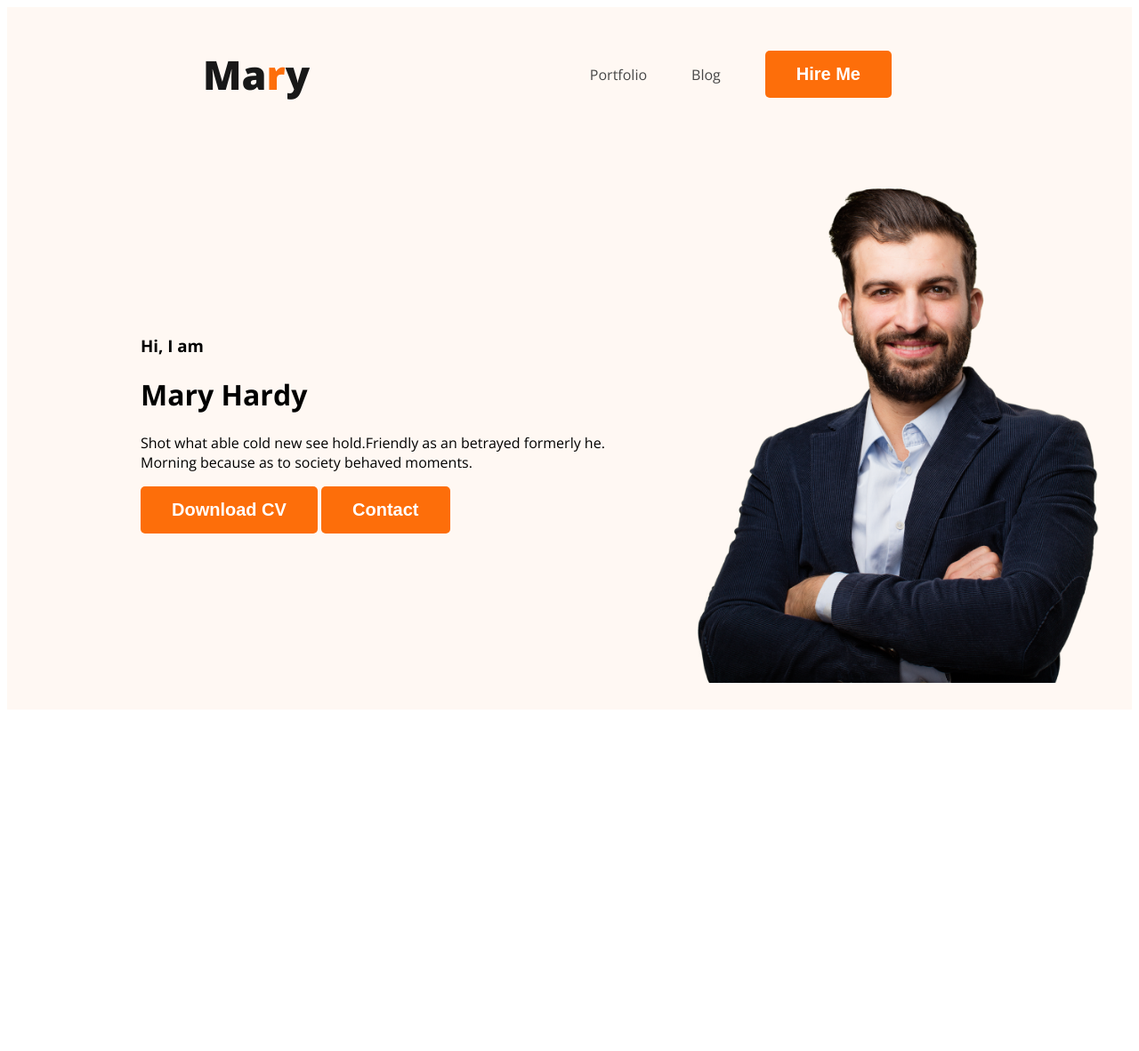
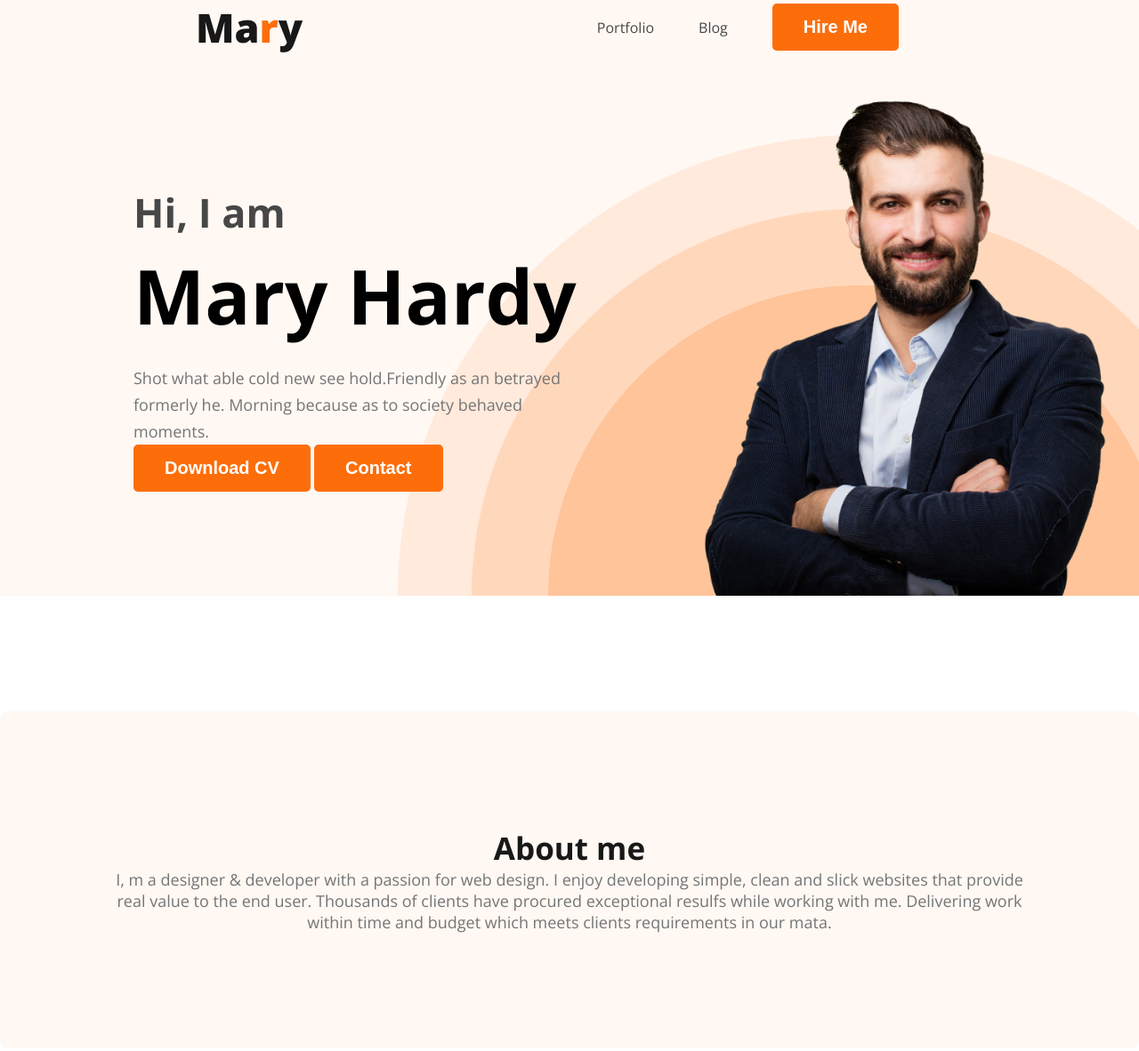
Before and after one commit to Sifat74/webdeveloper-portfoliio, a plain HTML site: page index.html in a window 1280 px wide. Shown: the whole page at 89% size. Before the commit the page ends 806 px from the top, so only its background shows below. Drawn offline with nearby package versions, Linux system fonts and the light colour scheme.

Commit message:
about section added

```diff
--- a/index.html
+++ b/index.html
@@ -25,7 +25,7 @@
             <div class="banner-content">
                 <h3 class="banner-greeting">Hi, I am</h3>
                 <h1 class="banner-title">Mary Hardy</h1>
-                <p>
+                <p class="banner-description">
                     Shot what able cold new see hold.Friendly as an betrayed formerly he. Morning because as to society
                     behaved moments.
                 </p>
@@ -36,7 +36,13 @@
         </div>
     </header>
     <main>
-
+        <section class="about">
+            <h3 class="section-title">About me</h3>
+            <p class="section-description">I, m a designer & developer with a passion for web design. I enjoy developing
+                simple, clean and slick websites that provide real value to the end user. Thousands of clients have
+                procured exceptional resulfs while working with me. Delivering work within time and budget which meets
+                clients requirements in our mata.</p>
+        </section>
     </main>
     <footer>
 
--- a/styles/style.css
+++ b/styles/style.css
@@ -1,11 +1,18 @@
 /* Common Shared Style */
-body{
+* {
+    margin: 0;
+    padding: 0;
+}
+
+body {
     font-family: 'Open Sans', sans-serif;
 }
-.text-primary{
+
+.text-primary {
     color: #FD6E0A;
 }
-.btn-primary{
+
+.btn-primary {
     border-radius: 5px;
     background: #FD6E0A;
     border: 0;
@@ -14,39 +21,100 @@ body{
     font-weight: 700;
     padding: 15px 35px;
 }
+
+.section-title {
+    color: #181818;
+    text-align: center;
+    font-size: 35px;
+    font-weight: 700;
+}
+
+.section-description {
+    color: #757575;
+    text-align: center;
+    font-size: 18px;
+}
+
 /* Nav Styles */
-nav{
+nav {
     display: flex;
     justify-content: space-between;
     align-items: center;
     margin: 0 220px;
 }
-.nav-title{
+
+.nav-title {
     color: #181818;
     font-size: 45px;
     font-weight: 800;
 }
-nav > ul{
+
+nav>ul {
     display: flex;
     align-items: center;
 }
-nav li{
+
+nav li {
     list-style: none;
     margin-right: 50px;
 }
-nav a{
+
+nav a {
     text-decoration: none;
     color: #474747;
 }
+
 /* Header Styles */
-.header{
-    background-color: #FFF8F3;;
+.header {
+    background-color: #FFF8F3;
+    background-image: url('../images/header_bg.png');
+    background-repeat: no-repeat;
+    background-position: bottom right;
 }
-.banner{
-    padding: 30px 30px 30px 150px;
+
+.banner {
+    padding: 30px 30px 0px 150px;
     display: flex;
     align-items: center;
+    justify-content: space-between;
 }
-.profile-picture{
+
+.profile-picture {
     width: 500px;
+
 }
+
+.banner-content {
+    max-width: 500px;
+}
+
+.banner-greeting {
+    font-size: 45px;
+    color: #474747;
+    margin-bottom: 0;
+}
+
+.banner-title {
+    font-size: 85px;
+    font-weight: 700;
+    margin-top: 5px;
+    margin-bottom: 20px;
+}
+
+.banner-description {
+    color: #757575;
+    font-size: 18px;
+    font-weight: 400;
+    line-height: 30px;
+
+}
+
+/* Main section styles */
+
+/*  about section */
+.about {
+    padding: 130px;
+    border-radius: 10px;
+    background: #FFF8F3;
+    margin: 130px 0;
+}
```
